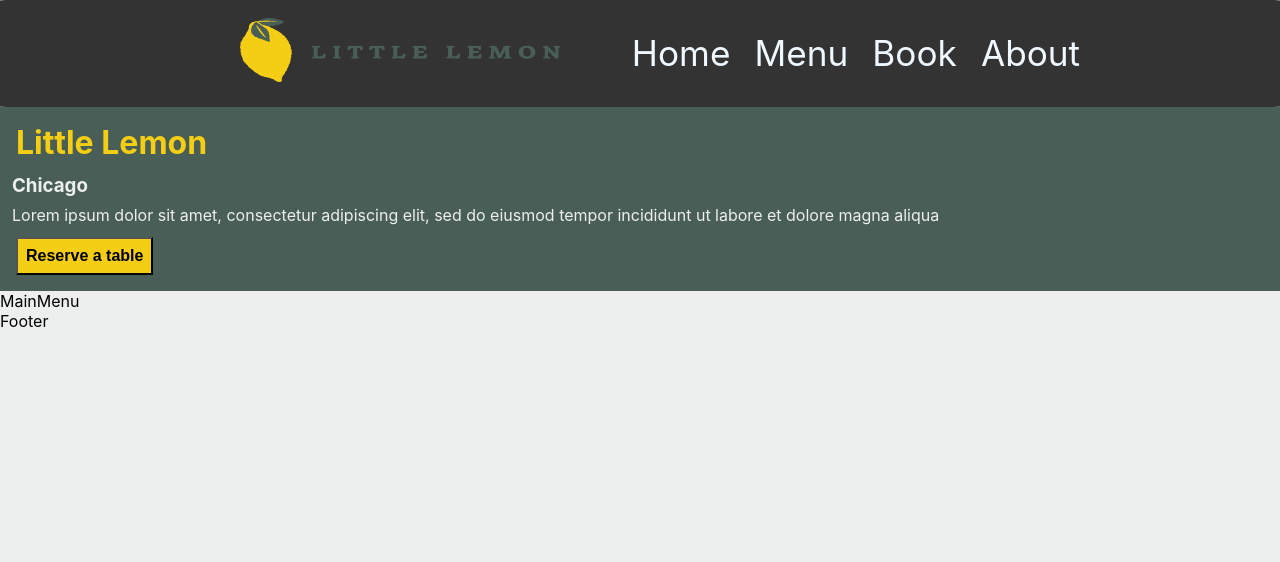
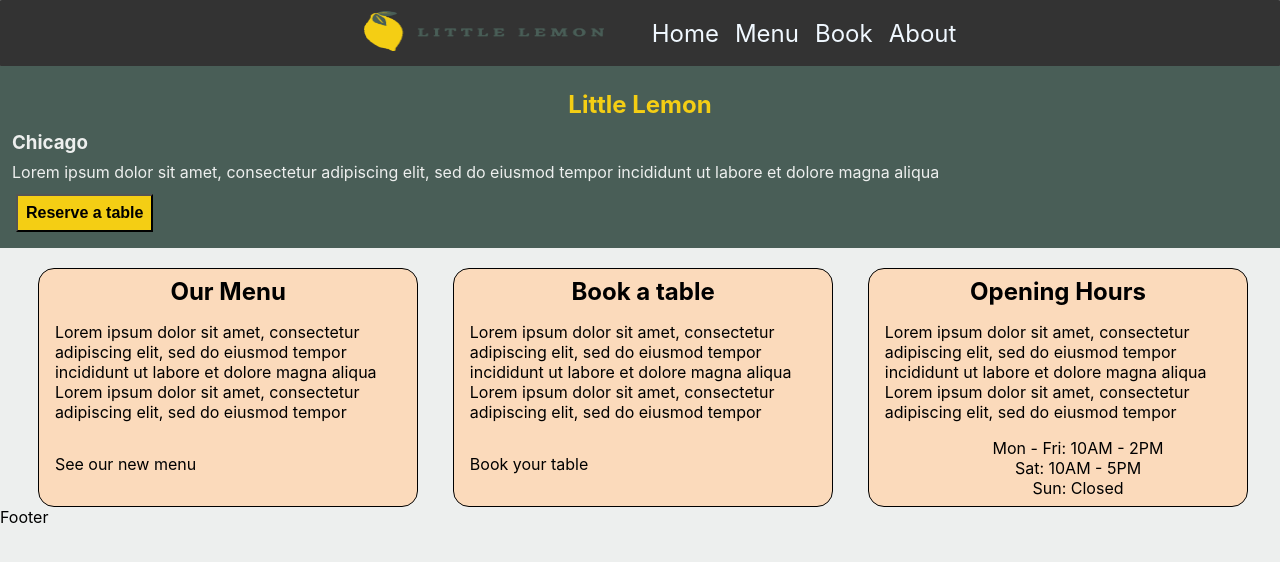
Before and after one commit to srilekha091/little-lemon-website, a React (Create React App) app: page / in a window 1280 px wide. Shown: the top 562 px of the page. Built offline with nearby package versions, Linux system fonts and the light colour scheme.

Commit message:
Implementing basic code for Main Menu component

```diff
--- a/src/components/Homepage.js
+++ b/src/components/Homepage.js
@@ -1,8 +1,6 @@
 import React from 'react';
 import './Homepage.css';
 import BookingPage from './BookingPage';
-import logo from '../Images/logo.png';
-
 const Homepage = () => {
 	const reserveATable = () => {
 		//console.log('Reserve a Table');
@@ -21,9 +19,6 @@ const Homepage = () => {
 					Reserve a table
 				</button>
 			</div>
-			{/* <div className='homePagePic'>
-				<img src={logo} alt='pic' />
-			</div> */}
 		</div>
 	);
 };
--- /dev/null
+++ b/src/components/MainMenu.css
@@ -0,0 +1,33 @@
+.section {
+	display: flex;
+	flex: 1;
+	margin-left: 2%;
+	margin-right: 2%;
+	margin-top: 1.5%;
+	gap: 2rem 1rem;
+}
+.sub-section {
+	background-color: #fbdabb;
+	border-radius: 1rem;
+	border: 1px solid black;
+	justify-items: stretch;
+	margin-left: 1%;
+	margin-right: 0.5%;
+}
+
+h1 {
+	font-size: 1.5rem;
+	text-align: center;
+	margin-top: 0.5rem;
+}
+p {
+	font-size: 1rem;
+	padding: 1rem;
+}
+.openHours {
+	list-style: none;
+	margin-bottom: 0.5rem;
+}
+.openHours li {
+	text-align: center;
+}
--- a/src/components/MainMenu.js
+++ b/src/components/MainMenu.js
@@ -1,7 +1,42 @@
 import React from 'react';
+import './MainMenu.css';
 
 const MainMenu = () => {
-	return <div>MainMenu</div>;
+	return (
+		<section className='section'>
+			<article className='sub-section'>
+				<h1>Our Menu</h1>
+				<p>
+					Lorem ipsum dolor sit amet, consectetur adipiscing elit, sed do
+					eiusmod tempor incididunt ut labore et dolore magna aliqua Lorem ipsum
+					dolor sit amet, consectetur adipiscing elit, sed do eiusmod tempor
+				</p>
+				<p>See our new menu</p>
+			</article>
+			<article className='sub-section'>
+				<h1>Book a table</h1>
+				<p>
+					Lorem ipsum dolor sit amet, consectetur adipiscing elit, sed do
+					eiusmod tempor incididunt ut labore et dolore magna aliqua Lorem ipsum
+					dolor sit amet, consectetur adipiscing elit, sed do eiusmod tempor
+				</p>
+				<p>Book your table</p>
+			</article>
+			<article className='sub-section'>
+				<h1>Opening Hours</h1>
+				<p>
+					Lorem ipsum dolor sit amet, consectetur adipiscing elit, sed do
+					eiusmod tempor incididunt ut labore et dolore magna aliqua Lorem ipsum
+					dolor sit amet, consectetur adipiscing elit, sed do eiusmod tempor
+				</p>
+				<ul className='openHours'>
+					<li>Mon - Fri: 10AM - 2PM</li>
+					<li>Sat: 10AM - 5PM</li>
+					<li>Sun: Closed</li>
+				</ul>
+			</article>
+		</section>
+	);
 };
 
 export default MainMenu;
--- a/src/components/NavigationBar.css
+++ b/src/components/NavigationBar.css
@@ -1,24 +1,22 @@
 nav {
 	background-color: #333333;
 	border-radius: 0.5%;
-	padding: 0.5%;
+	padding: 0.25%;
 }
 nav ul {
 	list-style: none;
-	font-size: 1.5rem;
 	display: flex;
 	align-items: center;
 	justify-content: center;
 }
 
 nav ul li {
-	padding: 0.75rem;
-	justify-content: center;
+	padding: 0.5rem;
 }
 nav ul a {
 	text-decoration: none;
 	color: aliceblue;
-	font-size: 2.2rem;
+	font-size: 1.5rem;
 }
 nav ul a:active {
 	text-decoration: underline;
@@ -27,7 +25,7 @@ nav ul a:hover {
 	color: #f4ce14;
 }
 #logo {
-	width: 20rem;
-	height: 4rem;
-	padding-right: 3rem;
+	width: 15rem;
+	height: 2.5rem;
+	padding-right: 2rem;
 }
```
